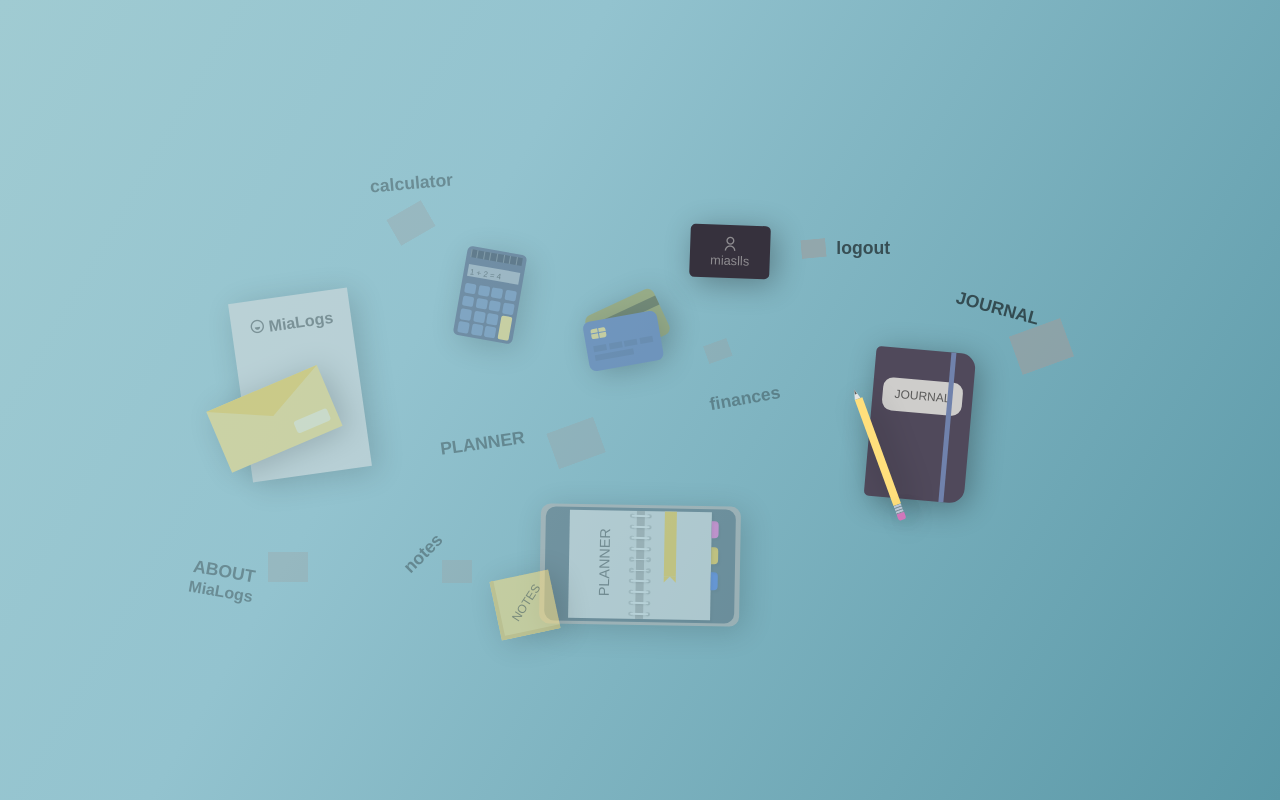
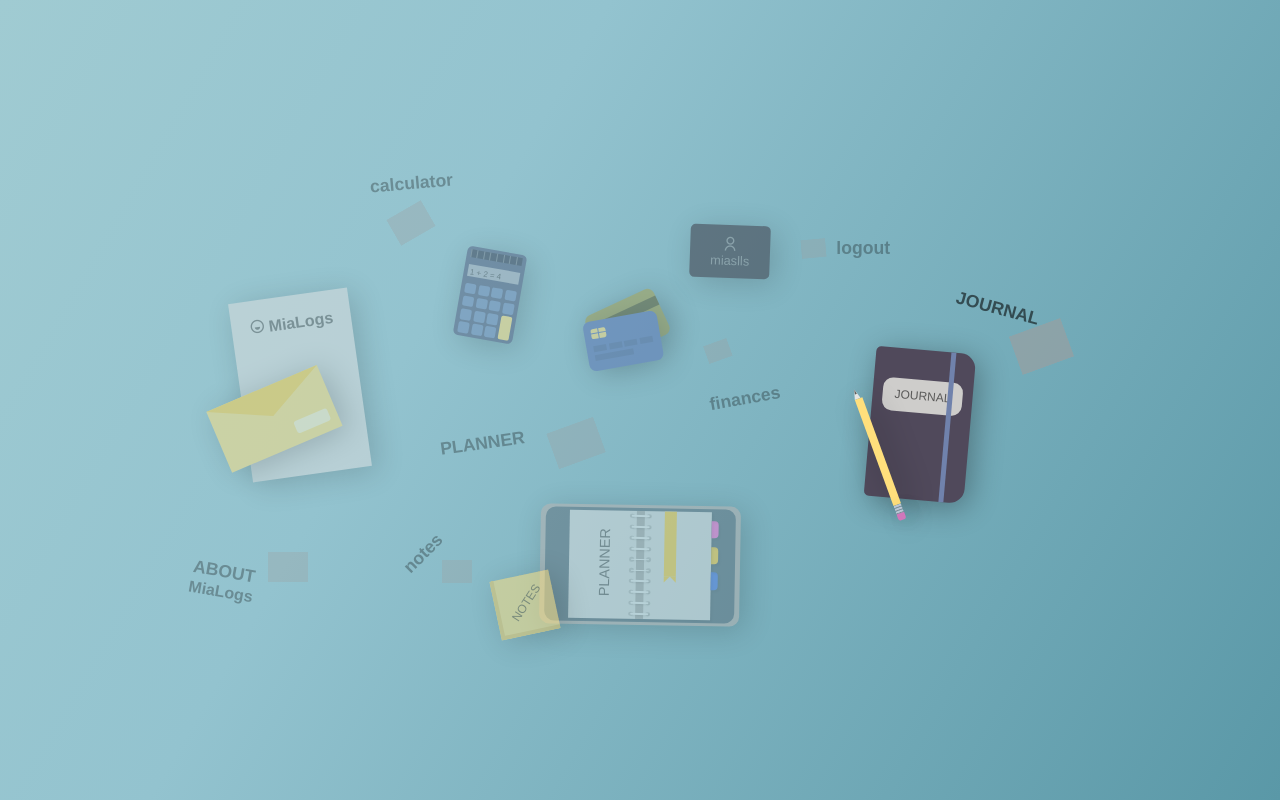
Before and after one commit to miaslls/MiaLog-ReactJS, a React (Create React App) app: page / in a window 1280 px wide. Built offline with nearby package versions, Linux system fonts and the light colour scheme; grey boxes are pictures that could not be loaded; a web font is replaced by a local one.

Commit message:
auth inactive

```diff
--- a/src/components/BusinessCard/BusinessCard.jsx
+++ b/src/components/BusinessCard/BusinessCard.jsx
@@ -4,18 +4,21 @@ import arrow from "./arrow-logout.svg";
 function BusinessCard() {
   return (
     <>
-      <section className="element active-element" id="businesscard-element">
-        <div className="animate-element">
-          <div id="businesscard-container">
-            <div id="user-icon">
-              <i className="ri-user-line"></i>
-            </div>
-            <div id="user-name">miaslls</div>
+      <section className="element inactive-element" id="businesscard-element">
+        {/* <div className="animate-element"> */}
+        <div id="businesscard-container">
+          <div id="user-icon">
+            <i className="ri-user-line"></i>
           </div>
+          <div id="user-name">miaslls</div>
         </div>
+        {/* </div> */}
       </section>
 
-      <section className="element-label" id="businesscard-element-label">
+      <section
+        className="element-label inactive-element"
+        id="businesscard-element-label"
+      >
         <img
           src={arrow}
           alt="arrow"
```
Also changed, not shown: src/services/MoodService.js (deleted, +0 -23 lines).
